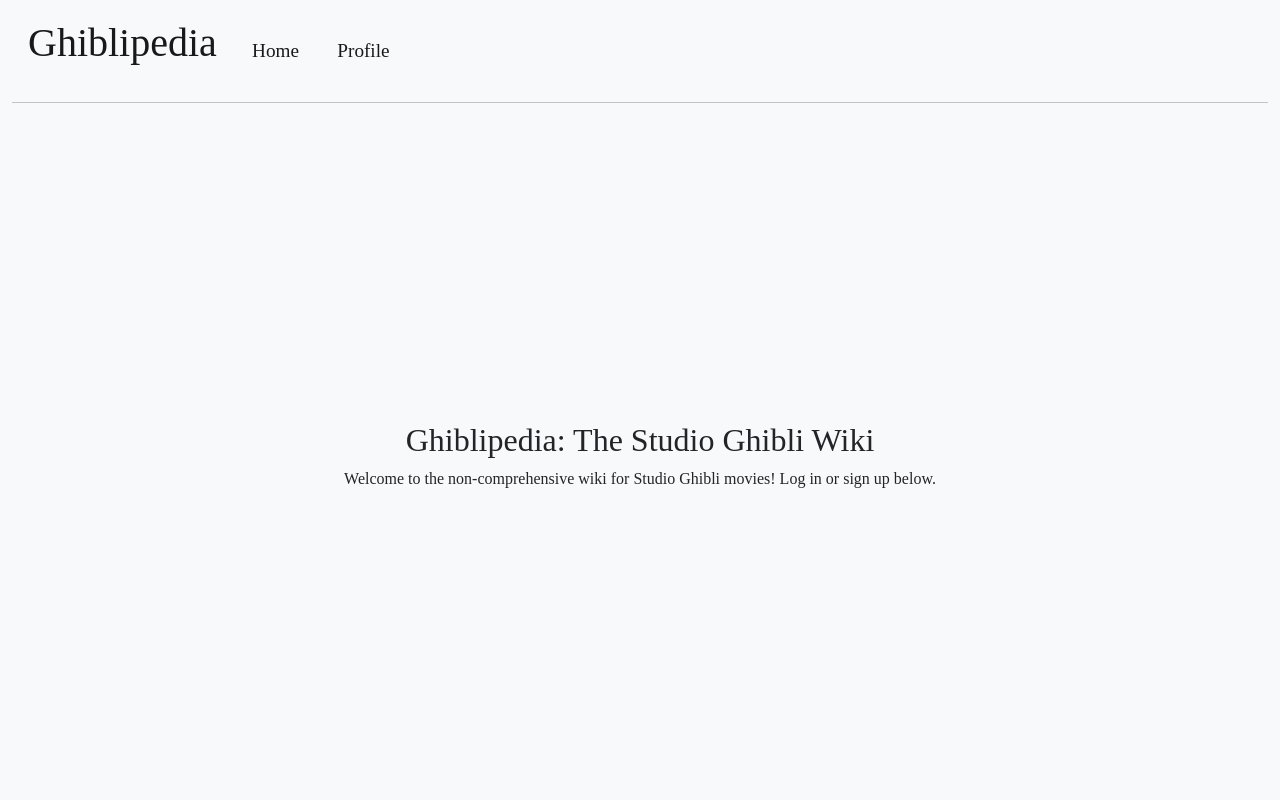
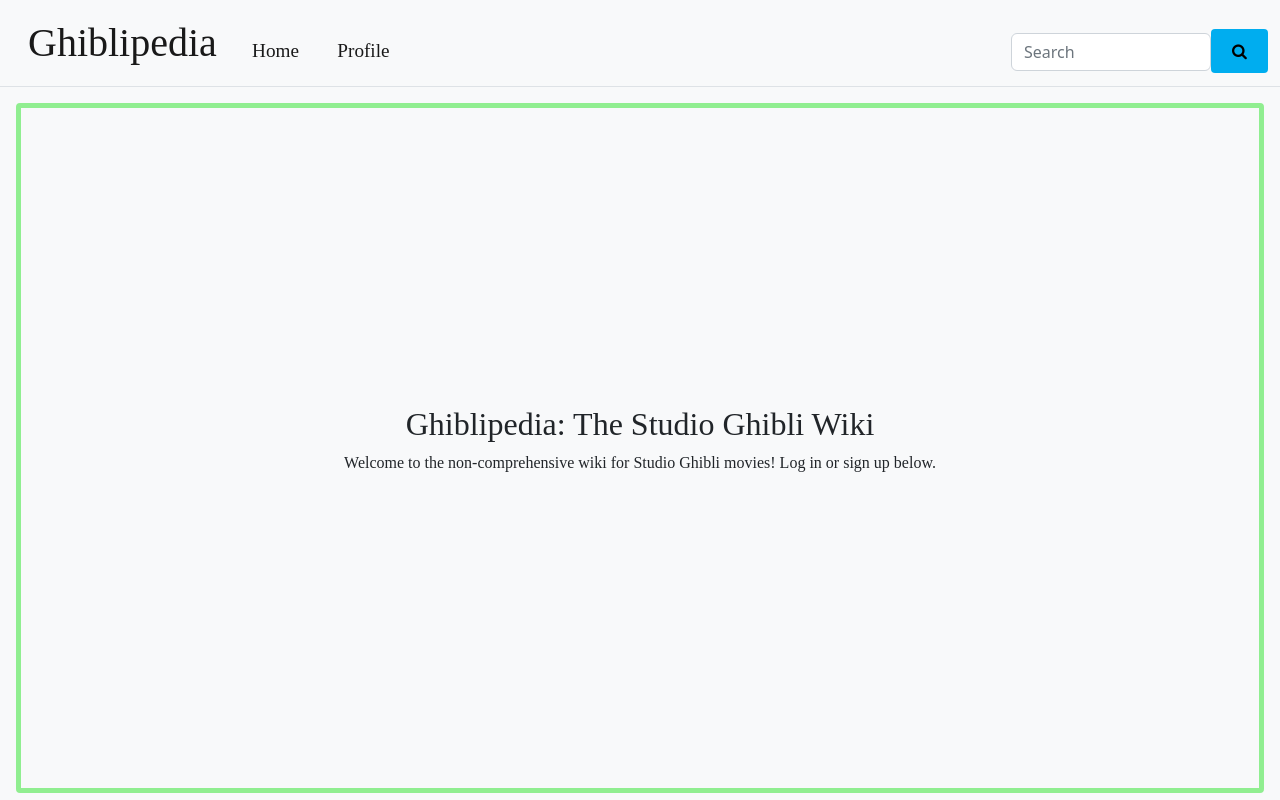
Before and after one commit to vmoreno02/startup, a plain HTML site: page index.html in a window 1280 px wide. Shown: the top 800 px of the page. Drawn offline with nearby package versions, Linux system fonts and the light colour scheme; a web font is replaced by a local one.

Commit message:
update: fixed search bar

```diff
--- a/index.html
+++ b/index.html
@@ -7,6 +7,9 @@
         <title>Ghiblipedia</title>
         <link rel="icon" href="favicon.ico" />
         <link rel="stylesheet" href="main.css">
+
+        <!-- Add icon library -->
+        <link rel="stylesheet" href="https://cdnjs.cloudflare.com/ajax/libs/font-awesome/4.7.0/css/font-awesome.min.css">
 
         <!--Bootstrap-->
         <link
@@ -18,30 +21,29 @@
     </head>
 
     <body class="bg-light text-dark" >
-        <header class="container-fluid" >
-            <nav class="navbar sticky-top fixed-top navbar-light" >
+        <header class="container-fluid border-bottom"  id="header" >
+          <nav class="navbar sticky-top fixed-top navbar-light" id="nav">
             <a class="navbar-brand" href="#">Ghiblipedia</a>
 
-                <menu class="navbar-nav">
+            <menu class="navbar-nav" id="menu">
                 <li class="nav-item">
-                        <a class="nav-link active" href="index.html">Home</a>
+                    <a class="nav-link active" href="home.html">Home</a>
                 </li>
                 <li class="nav-item">
                     <a class="nav-link active" href="profile.html">Profile</a>
                 </li>
+
+                 <!--search bar-->
+                <div class="input-group text-end justify-content-end" id="searchbar">
+                  <div class="form-outline" id="searchbaroutline">
+                    <input type="search" id="form1" class="form-control" placeholder="Search"/>
+                  </div>
+                </div>
+                <button type="button" class="searchbutton">
+                  <i class="fa fa-search" aria-hidden="true"></i>
+                </button>
             </menu>
-
-                <!---<div class="input-group">
-                    <div class="form-outline">
-                      <input type="search" id="form1" class="form-control" />
-                      <label class="form-label" for="form1">Search</label>
-                    </div>
-                    <button type="button" class="btn btn-primary">
-                      <i class="fas fa-search"></i>
-                    </button>
-                  </div>-->
           </nav>
-            <hr class="hr" />
         </header>
 
         <section class="title-card">
@@ -79,7 +81,7 @@
                       </div>
 
                       <div class="pt-1 mb-4">
-                        <button class="btn btn-info btn-lg btn-block" type="button" onclick="window.location.href='home.html'">Log in</button>
+                        <button class="btn btn-secondary btn-lg btn-block" type="button" onclick="window.location.href='home.html'">Log in</button>
                       </div>
 
                     </form>
--- a/main.css
+++ b/main.css
@@ -27,6 +27,8 @@
     flex: 0 30px;
 }
 
+
+
 menu {
     flex: 1;
     display: flex;
@@ -48,13 +50,24 @@
 }
 
 .input-group {
-    float: right !important;
+    align-self: flex-end;
+    height: 40px;
+}
+
+#searchbaroutline {
+    width: 200px;
 }
 
 .title-card {
     font-family: 'Shantell Sans';
+    margin: 1rem 1rem;
+    border: thick solid lightgreen;
+    border-radius: 0.25rem;
 }
 
-#loginbutton {
-    color: slategray;
+.searchbutton {
+    width: 70px !important;
+    border-radius: 0.25rem;
+    background-color: #00adef;
+    border: none;
 }
```
Also changed, not shown: home.html (+19 -15 lines), profile.html (+16 -14 lines). Lines whose indentation alone changed are shown as unchanged.
